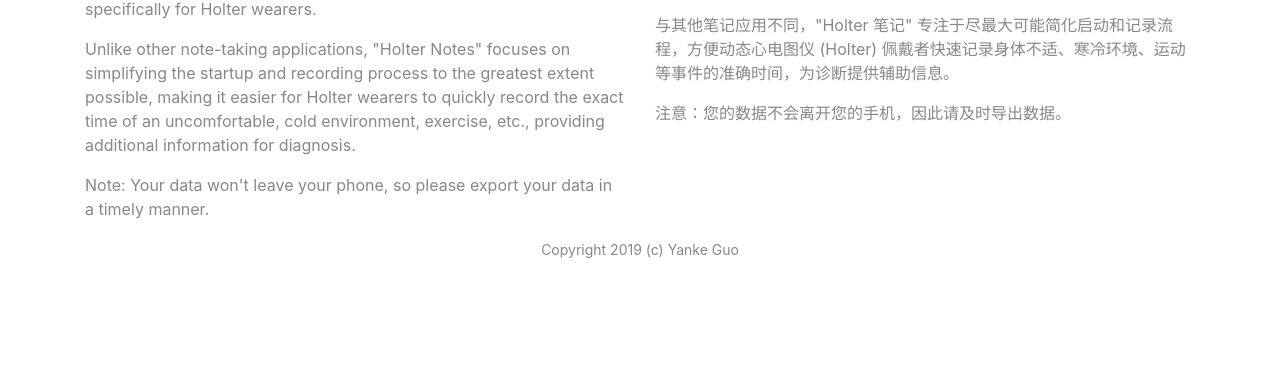
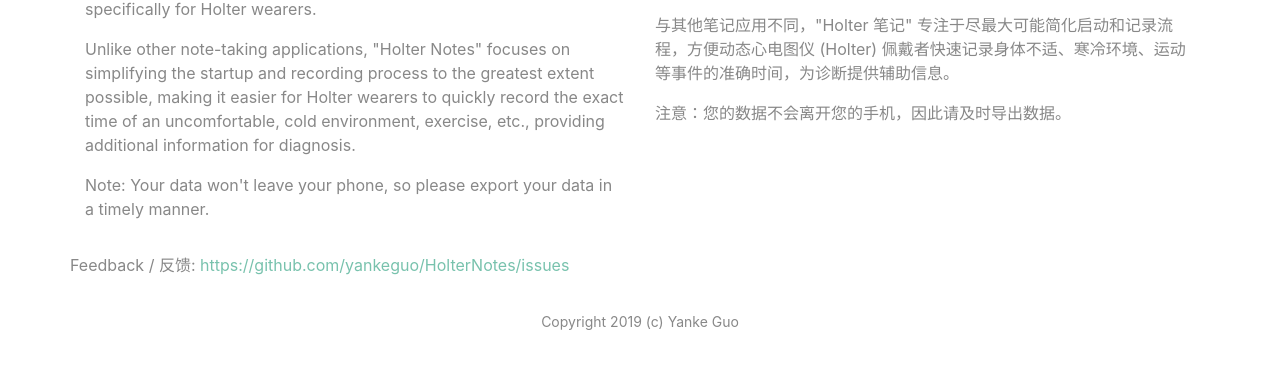
Before and after one commit to guoyk-deprecated/HolterNotes, a plain HTML site: page docs/index.html in a window 1280 px wide. Shown: the part 115-484 px from the top of the page. Drawn offline with nearby package versions, Linux system fonts and the light colour scheme.

Commit message:
docs: update index.html

```diff
--- a/docs/index.html
+++ b/docs/index.html
@@ -30,7 +30,10 @@
                 <p>注意：您的数据不会离开您的手机，因此请及时导出数据。</p>
             </div>
         </div>
-        <div class="row">
+        <div class="row pt-3">
+            <p>Feedback / 反馈: <a target="_blank" href="https://github.com/yankeguo/HolterNotes/issues">https://github.com/yankeguo/HolterNotes/issues</a></p>
+        </div>
+        <div class="row pt-3">
             <div class="col text-center">
                 <small class="text-muted">Copyright 2019 (c) Yanke Guo</small>
             </div>
```
